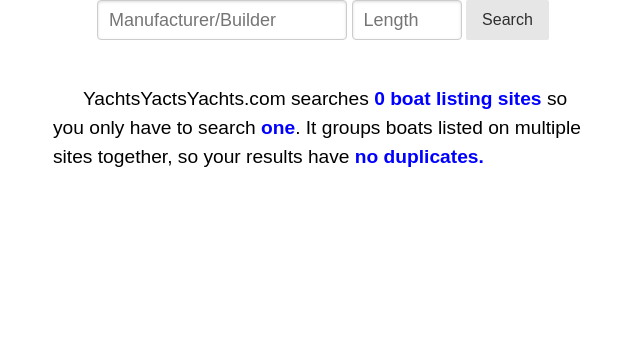
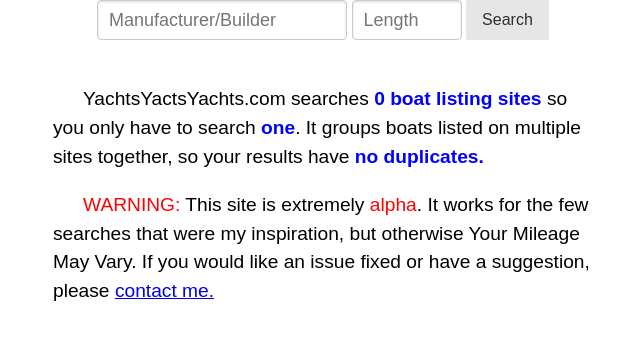
Before and after one commit to nathanielobrown/yachtsyachtsyachts, a Flask app: page / in a window 1280 px wide. Shown: the part 175-515 px from the top of the page, without its empty margins (317-957 px from the left). Run offline with Flask 2, Linux system fonts and the light colour scheme; parts of the project's set-up code (start-up, migrations or seed data) failed here and were passed over; some libraries are stand-ins or nearby versions.

Commit message:
adds alpha warning to homepage

```diff
--- a/templates/home.html
+++ b/templates/home.html
@@ -3,16 +3,22 @@
 	<style>
 		#site_description {
 			margin-top: 45px;
+		}
+		#site_description strong {
+			color: blue;
+		}
+		.warning {
+			color: red;
+		}
+		p {
 			max-width: 540px;
 			margin-left: auto;
 			margin-right: auto;
-		}
-		#site_description strong {
-			color: blue;
 		}
 
 	</style>
 {% endblock head %}
 {% block main %}
 		<p id="site_description">YachtsYactsYachts.com searches <strong>{{ num_scrapers }} boat listing sites</strong> so you only have to search <strong title="yachtsyachtsyachts.com :)">one</strong>. It groups boats listed on multiple sites together, so your results have <strong title="This is done using the year of manufacture and a technology called image hashing">no duplicates.</strong></p>
+		<p><span class="warning">WARNING:</span> This site is extremely <span class="warning">alpha</span>. It works for the few searches that were my inspiration, but otherwise Your Mileage May Vary. If you would like an issue fixed or have a suggestion, please <a href="mailto:nathanielobrown@gmail.com">contact me.</a></p>
 {% endblock main %}
```
